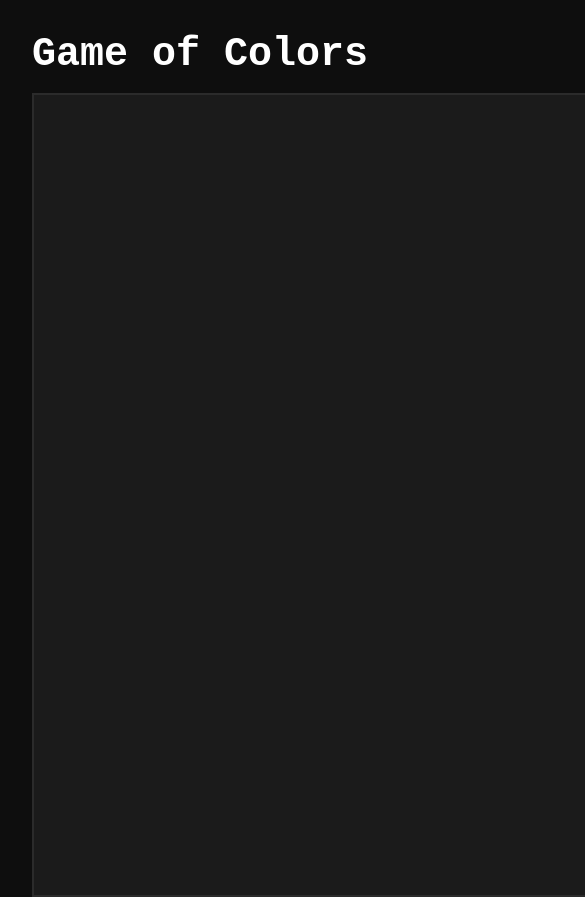
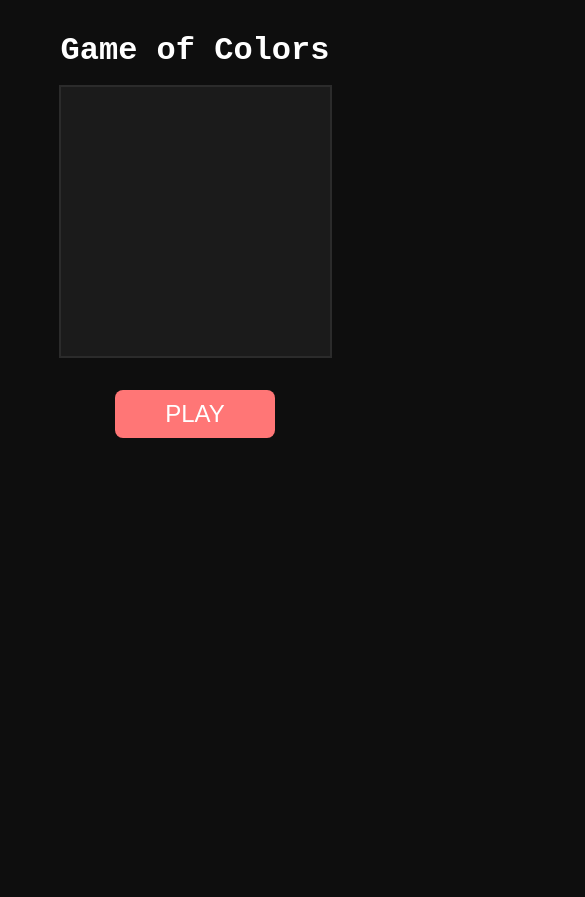
Before and after one commit to dmutr06/gofc, a website built with Vite: page index.html in a window 390 px wide. Shown: the top 897 px of the page, 585 px wide, since content can reach past the window. After the commit the page ends 844 px from the top, so only its background shows below. Built offline with nearby package versions, Linux system fonts and the light colour scheme.

Commit message:
a little bit buggy adaptation

```diff
--- a/src/main.ts
+++ b/src/main.ts
@@ -5,15 +5,20 @@ window.addEventListener("DOMContentLoaded", main);
 const COLORS = ["#1b1b1b", "#ff7676", "#08799e"] as const;
 const FSM = [
 	[0, 0, 2, 1, 0, 0, 0, 0, 0],
-	[0, 0, 2, 1, 0, 0, 0, 0, 0],
+	[0, 0, 1, 1, 0, 0, 0, 0, 0],
 	[0, 0, 2, 1, 0, 0, 0, 0, 0],
 ] as const;
 
+let size = 20;
+let screenSize = 800;
+
 function main() {
 	const screen = document.querySelector("#screen") as HTMLCanvasElement;
+	setCanvas();
+	screen.width = screenSize;
+	screen.height = screenSize;
 	const playBtn = document.querySelector("#play") as HTMLButtonElement;
-	const size = 20;
-	const cells = Array<number[] | null>(screen.width / size).fill(null).map(() => Array<number>(screen.height / size).fill(0));
+	const cells = Array<number[] | null>(screenSize / size).fill(null).map(() => Array<number>(screenSize / size).fill(0));
 	let playing = false;
 
 	if (!screen) {
@@ -79,6 +84,19 @@ function main() {
 	});
 }
 
+function setCanvas() {
+	screenSize = Math.floor(Math.min(window.screen.width, window.screen.height) * .7);
+	console.log(screenSize);
+
+	const cellsInLine = screenSize / 30 < 25 ? 20 : 30;
+
+	size = screenSize / cellsInLine;
+	console.log(size);
+	while (size != Math.floor(size)) {
+		screenSize--;
+		size = screenSize / cellsInLine;
+	}
+}
 
 function nbors(arr: number[][], x: number, y: number) {
 	let counter = 0;
--- a/src/style.css
+++ b/src/style.css
@@ -11,9 +11,9 @@ body {
 
 h1 {
   color: #fff;
-  margin-left: 2rem;
   font-size: 2.5rem;
   margin-top: 2rem;
+  margin-left: 2rem;
 }
 
 .wrapper {
@@ -26,6 +26,8 @@ h1 {
 canvas#screen {
   background-color: #1b1b1b;
   border: 2px #2b2b2b solid;
+  max-width: 70%;
+  max-height: 70%;
 }
 
 button#play {
@@ -46,3 +48,17 @@ button#play {
 button#play.playing {
   background-color: #9e0856;
 }
+
+@media (max-width: 800px) {
+  .wrapper {
+    flex-direction: column;
+    margin-left: 0;
+    align-items: center;
+  }
+
+  h1 {
+    text-align: center;
+    margin-left: 0;
+    font-size: 2rem;
+  }
+}
```
